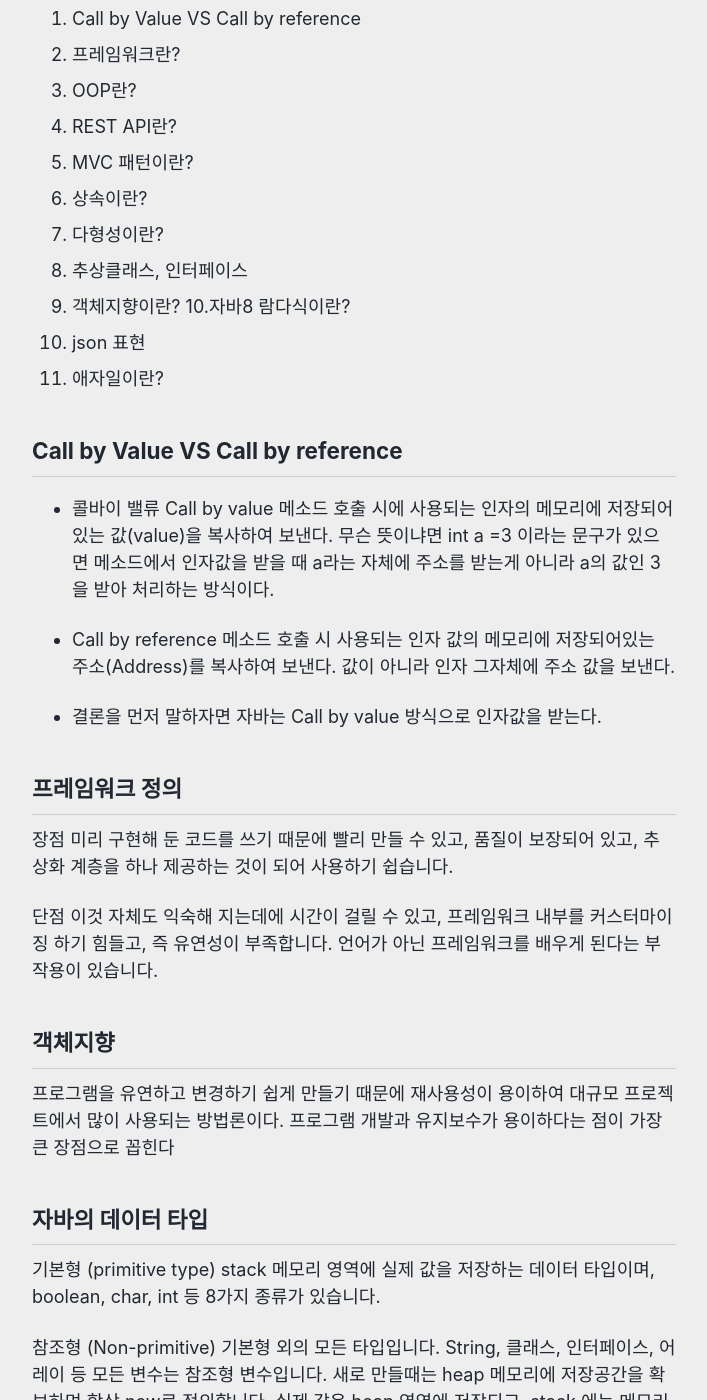
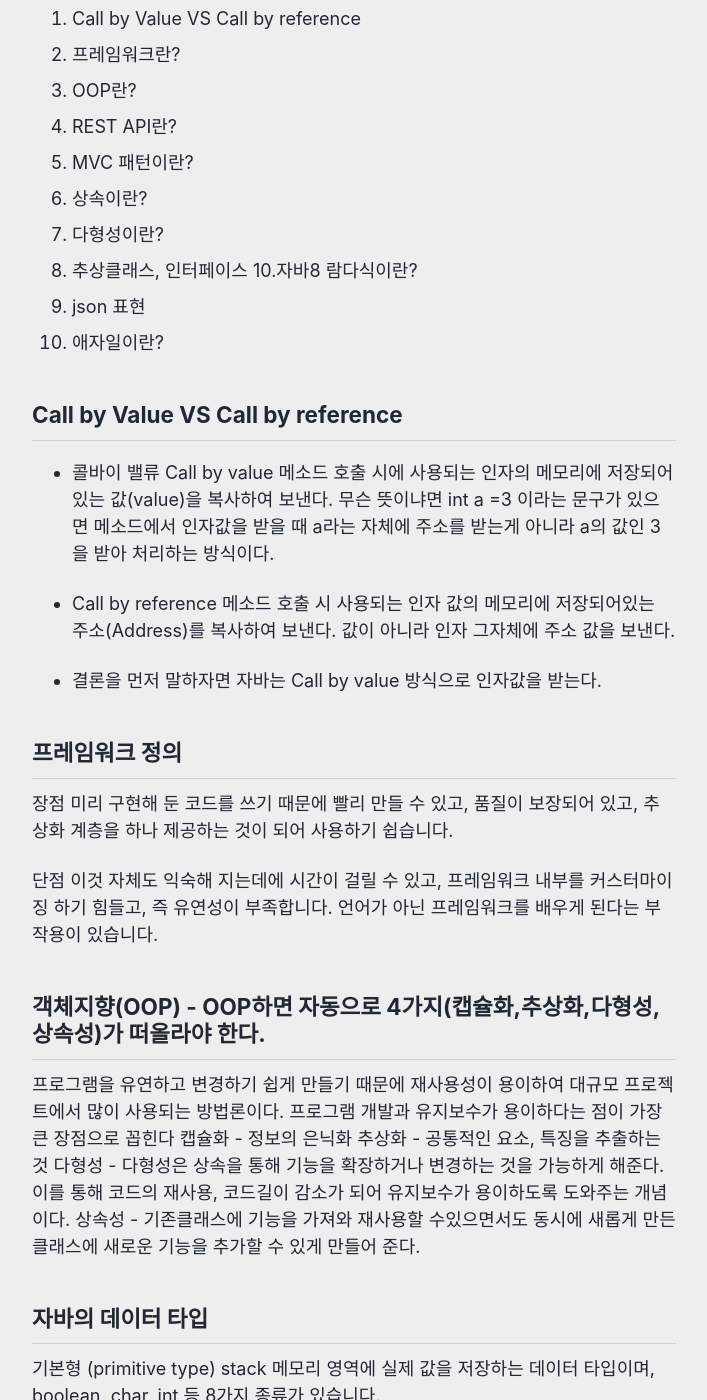
Before and after one commit to ldk-hub/ldk-hub.github.io, a Jekyll site: the page built from _posts/2020-05-27-study.md, in a window 1280 px wide and 1400 px high, scrolled down 307 px. Shown: the whole window, without its empty margins (286-993 px from the left). Built offline with Jekyll 4.4.1, drawn with Linux system fonts in a browser that asks for light colours; cached includes are drawn as plain includes; nearby versions of some CDN libraries; a script that is not in the unit is left out; comment, search, counter and statistics services are not loaded; some of the changed text lies outside the part shown.

Commit message:
Update 2020-05-27-study.md

```diff
--- a/_posts/2020-05-27-study.md
+++ b/_posts/2020-05-27-study.md
@@ -27,7 +27,6 @@ draft: "no"
 6. 상속이란?
 7. 다형성이란?
 8. 추상클래스, 인터페이스
-9. 객체지향이란?
 10.자바8 람다식이란?
 11. json 표현
 12. 애자일이란?
@@ -47,16 +46,19 @@ draft: "no"
 ## 프레임워크 정의
 장점
 미리 구현해 둔 코드를 쓰기 때문에 빨리 만들 수 있고,
-품질이 보장되어 있고,
-추상화 계층을 하나 제공하는 것이 되어 사용하기 쉽습니다.
+품질이 보장되어 있고, 추상화 계층을 하나 제공하는 것이 되어 사용하기 쉽습니다.
 
 단점
 이것 자체도 익숙해 지는데에 시간이 걸릴 수 있고,
 프레임워크 내부를 커스터마이징 하기 힘들고, 즉 유연성이 부족합니다.
 언어가 아닌 프레임워크를 배우게 된다는 부작용이 있습니다.
 
-## 객체지향
+## 객체지향(OOP) - OOP하면 자동으로 4가지(캡슐화,추상화,다형성,상속성)가 떠올라야 한다.
  프로그램을 유연하고 변경하기 쉽게 만들기 때문에 재사용성이 용이하여 대규모 프로젝트에서 많이 사용되는 방법론이다. 프로그램 개발과 유지보수가 용이하다는 점이 가장 큰 장점으로 꼽힌다
+ 캡슐화 - 정보의 은닉화
+ 추상화 - 공통적인 요소, 특징을 추출하는 것
+ 다형성 - 다형성은 상속을 통해 기능을 확장하거나 변경하는 것을 가능하게 해준다. 이를 통해 코드의 재사용, 코드길이 감소가 되어 유지보수가 용이하도록 도와주는 개념이다.
+ 상속성 - 기존클래스에 기능을 가져와 재사용할 수있으면서도 동시에 새롭게 만든 클래스에 새로운 기능을 추가할 수 있게 만들어 준다.
 
 ## 자바의 데이터 타입
 기본형 (primitive type)
@@ -103,14 +105,22 @@ Queue
 - 스택(Stack) : 지역변수, 함수(메서드) 등이 할당되는 LIFO(Last In First Out) 방식의 메모리
 - 힙(Heap) : new 연산자를 통한 동적 할당된 객체들이 저장되며, Garbage 컬렉션에 의해 메모리가 관리되어 진다.
 
-## OOP 란?
+## REST API
+HTTP method 그리고 REST API
+요청의 종류를 서버에 알리기 위해 사용하는 것, 게시판 기능(CRUD, REST API)을 만들 때 사용
 
-## REST API
+### 메소드 종류
+ 1) GET : 정보를 요청하기위해 사용(Read)
+ 2) POST : 정보를 입력하기위해 사용(Create)
+ 3) PUT : 정보를 업데이트하기위해 사용(Update)
+ 4) DELETE : 정보를 삭제하기위해 사용(Delete)
 
-## MVC 패턴
-
-## 추상클래스, 인터페이스
+## 애자일 방법론
+애자일 방법론의 장점
+ - 프로젝트 진행 중간 중간에 필요한 요소들을 바꿀 수 있습니다.
+ - 시작할 때 프로젝트를 정확하게 규정하지 않아도 됩니다.
+ - 작은 요소들을 출시 할 때 빠르게 만들 수 있습니다.
+ - 점진적으로 테스트되기 때문에 초기에 버그를 발견할 수 있습니다.
 
 ## 자바8 람다식
-
-## 애자일 방법론
+## 추상클래스, 인터페이스
```
